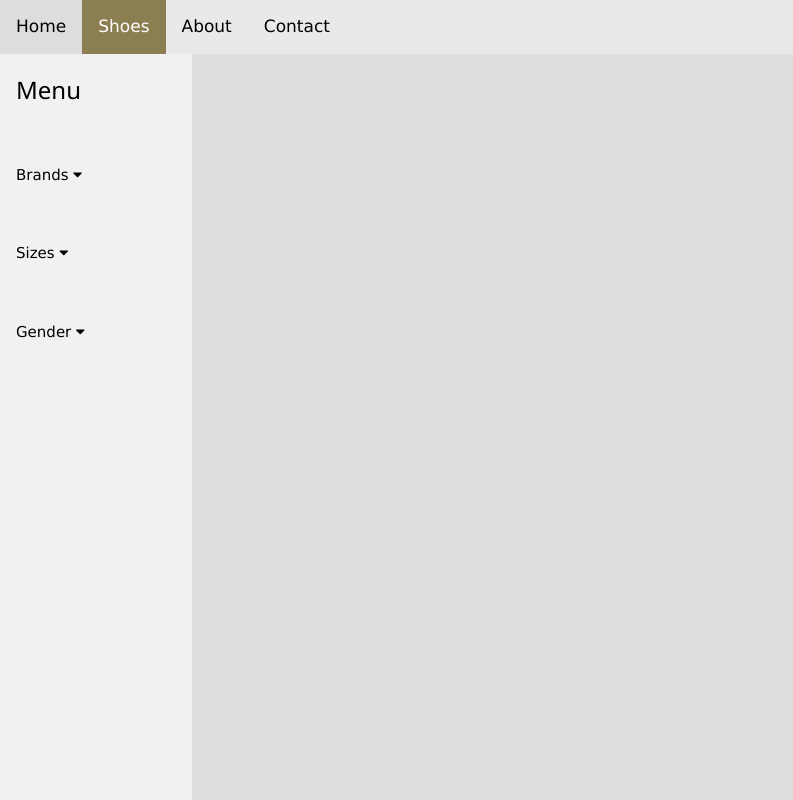
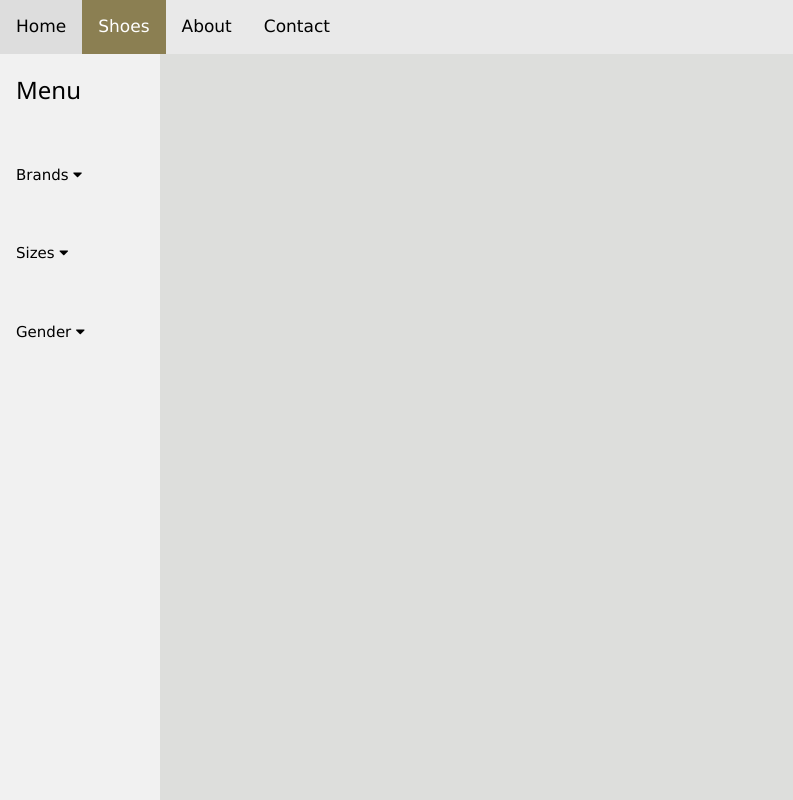
Before and after one commit to budale523/ultimateshoebattle, a plain HTML site: page index.html in a window 1280 px wide. Shown: the top 800 px of the page, 0-793 px from the left. Drawn offline with nearby package versions, Linux system fonts and the light colour scheme.

Commit message:
Update index.html

```diff
--- a/index.html
+++ b/index.html
@@ -23,7 +23,7 @@
     </div>
 
 
-      <div class="w3-sidebar w3-light-grey w3-bar-block" style="width:15%">
+      <div class="w3-sidebar w3-light-grey w3-bar-block" style="width:12.5%">
         <h3 class="w3-bar-item">Menu</h3>
         <div class="margin"></div>
         <button class="w3-button w3-block w3-left-align" onclick="myAccFunc()">
```
